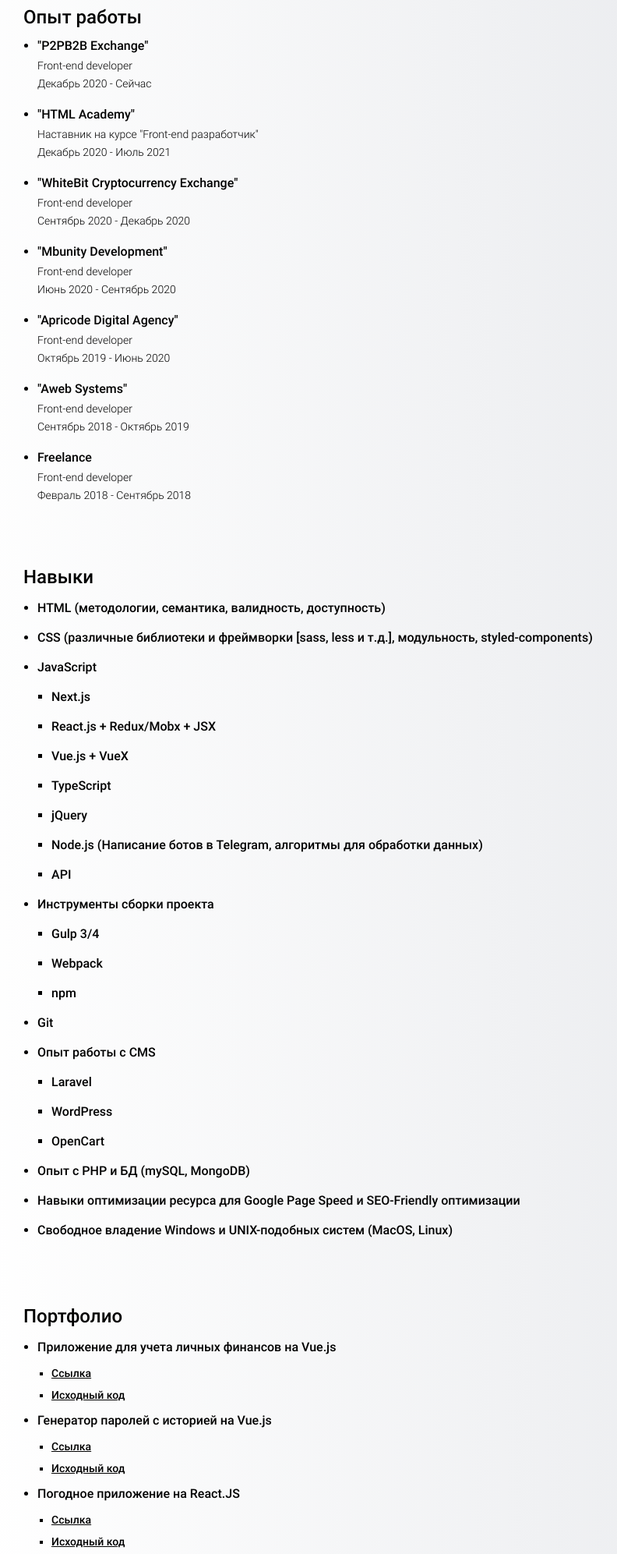
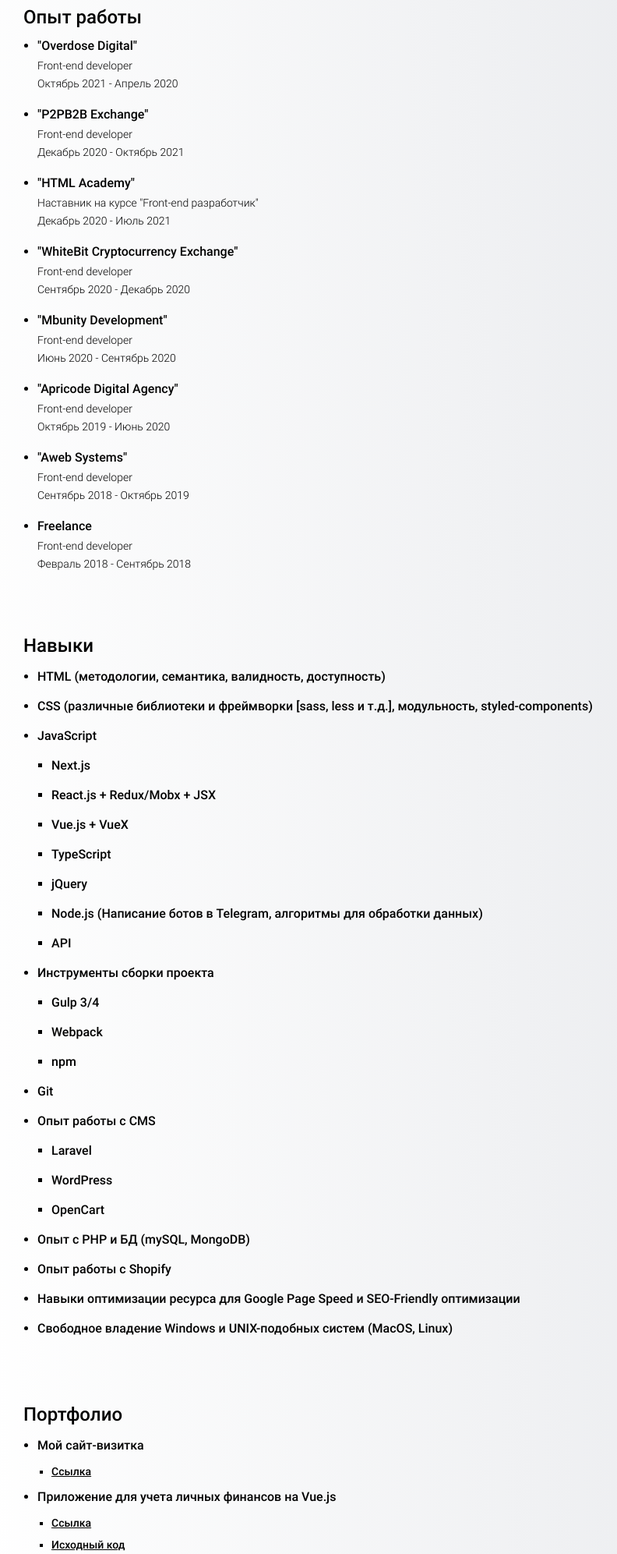
Before and after one commit to romanenko1509/cv, a plain HTML site: page index.html in a window 1280 px wide. Shown: the part 320-2313 px from the top of the page at 78% size, without its empty margins (0-792 px from the left). Drawn offline with Linux system fonts and the light colour scheme.

Commit message:
Update CV

```diff
--- a/index.html
+++ b/index.html
@@ -47,9 +47,14 @@
         <h2>Опыт работы</h2>
         <ul>
             <li>
+                <div class="cmpny_name">"Overdose Digital"</div>
+                <div class="cmpny_pos">Front-end developer</div>
+                <div class="cmpny_time">Октябрь 2021 - Апрель 2020</div>
+            </li>
+            <li>
                 <div class="cmpny_name">"P2PB2B Exchange"</div>
                 <div class="cmpny_pos">Front-end developer</div>
-                <div class="cmpny_time">Декабрь 2020 - Сейчас</div>
+                <div class="cmpny_time">Декабрь 2020 - Октябрь 2021</div>
             </li>
             <li>
                 <div class="cmpny_name">"HTML Academy"</div>
@@ -120,11 +125,18 @@
                 </ul>
             </li>
             <li>Опыт с PHP и БД (mySQL, MongoDB)</li>
+            <li>Опыт работы с Shopify</li>
             <li>Навыки оптимизации ресурса для Google Page Speed и SEO-Friendly оптимизации</li>
             <li>Свободное владение Windows и UNIX-подобных систем (MacOS, Linux)</li>
         </ul>
         <h2>Портфолио</h2>
         <ul class="projects">
+            <li>
+                Мой сайт-визитка
+                <ul>
+                    <li><a target="_blank" href="https://romanenko1509.github.io/contact-me/">Ссылка</a></li>
+                </ul>
+            </li>
             <li>
                 Приложение для учета личных финансов на Vue.js
                 <ul>
```
Also changed, not shown: 1 other file.
